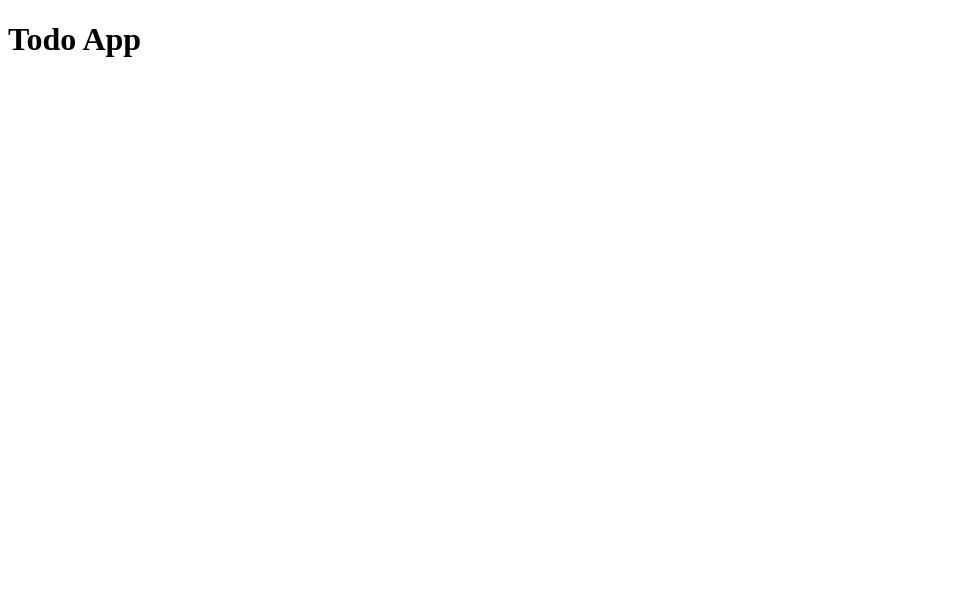
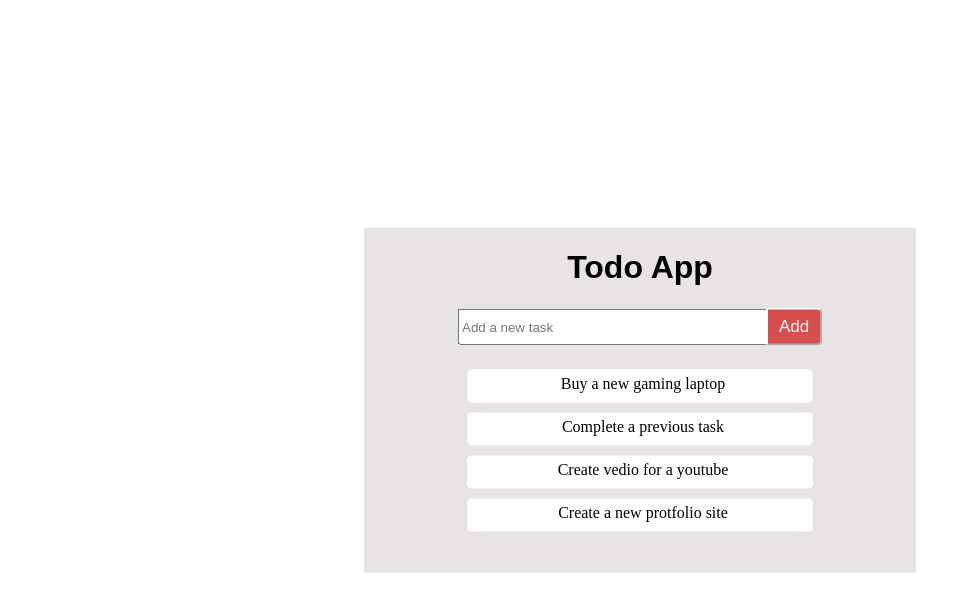
Before and after one commit to ixmaheshmaheshwari/train, a plain HTML site: page index.html in a window 1280 px wide. Shown: the whole page, without its empty margins (0-971 px from the left). Drawn offline with Linux system fonts and the light colour scheme.

Commit message:
part commit

```diff
--- a/index.css
+++ b/index.css
@@ -0,0 +1,51 @@
+#task {
+    height: 30px;
+    width: 302px;
+}
+
+#main {
+    display: flex;
+    flex-direction: column;
+    align-items: center;
+    background-color: #e9e4e4;
+    text-align: center;
+    width: 552px;
+    position: absolute;
+    top: 50%;
+    left: 50%;
+    transform: translate(-50%, -50%);
+    height: auto;
+}
+
+#todo {
+    /* display: flex; */
+    font-family: sans-serif;
+}
+
+#submit {
+    background-color: #d74e4e;
+    margin-left: -6px;
+    height: 38px;
+    color: white;
+    width: 56px;
+    font-size: 17px;
+    font-family: sans-serif;
+    border-radius: 0px 5px 5px 0px;
+    border-color: white;
+}
+
+#taskdetail {
+    margin-top: 14px;
+    width: 366px;
+    margin-bottom: 31px;
+}
+
+#taskitem {
+    margin: 10px;
+    border: 2px transparent;
+    height: 28px;
+    padding-top: 5px;
+    border-radius: 5px;
+    background-color: white;
+    padding-left: 6px;
+}
--- a/index.html
+++ b/index.html
@@ -4,11 +4,22 @@
     <meta charset="UTF-8">
     <meta name="viewport" content="width=device-width, initial-scale=1.0">
     <title>Document</title>
-    <link rel="stylesheet/css" href="../train/index.css" >
+    <link rel="stylesheet" href="index.css">
 </head>
 <body>
-    <div>
-        <h1>Todo App</h1>
+    <div id="main">
+        <h1 id="todo">Todo App</h1>
+        <form>
+            <input type="text" id="task" placeholder="Add a new task">
+            <button type="button" id="submit">Add</button>
+        </form>
+        <div id="taskdetail">
+            <div id="taskitem">Buy a new gaming laptop</div>
+            <div id="taskitem">Complete a previous task</div>
+            <div id="taskitem">Create vedio for a youtube</div>
+            <div id="taskitem">Create a new protfolio site</div>
+
+        </div>
     </div>
 
 </body>
```
Also changed, not shown: plus-sign-in-a-square-svgrepo-com.png (added).
